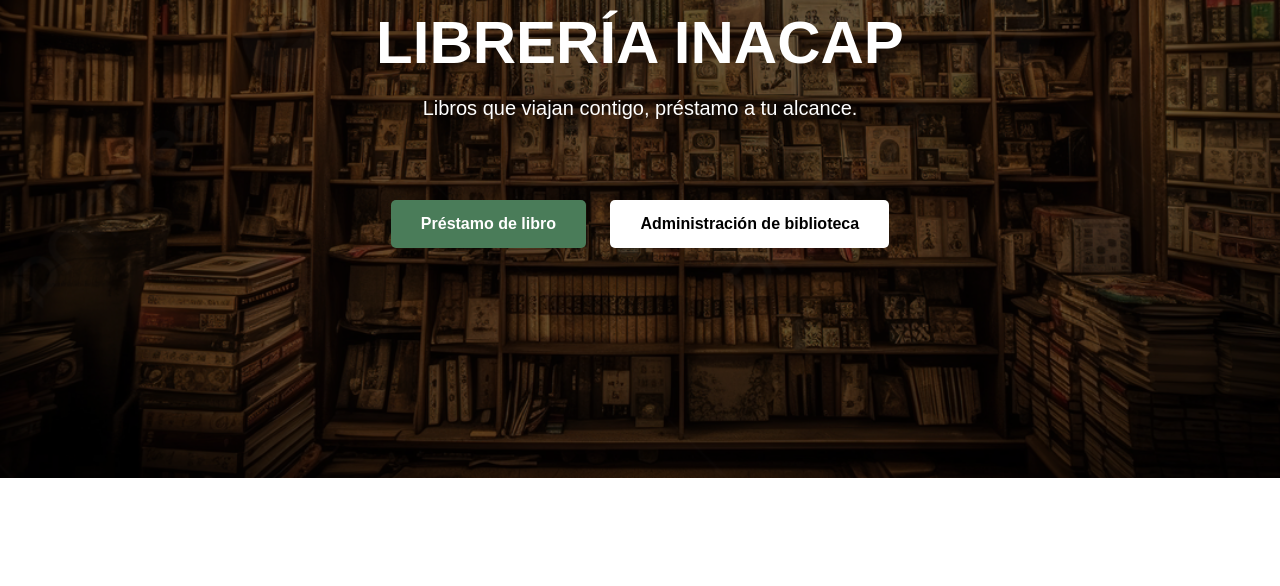
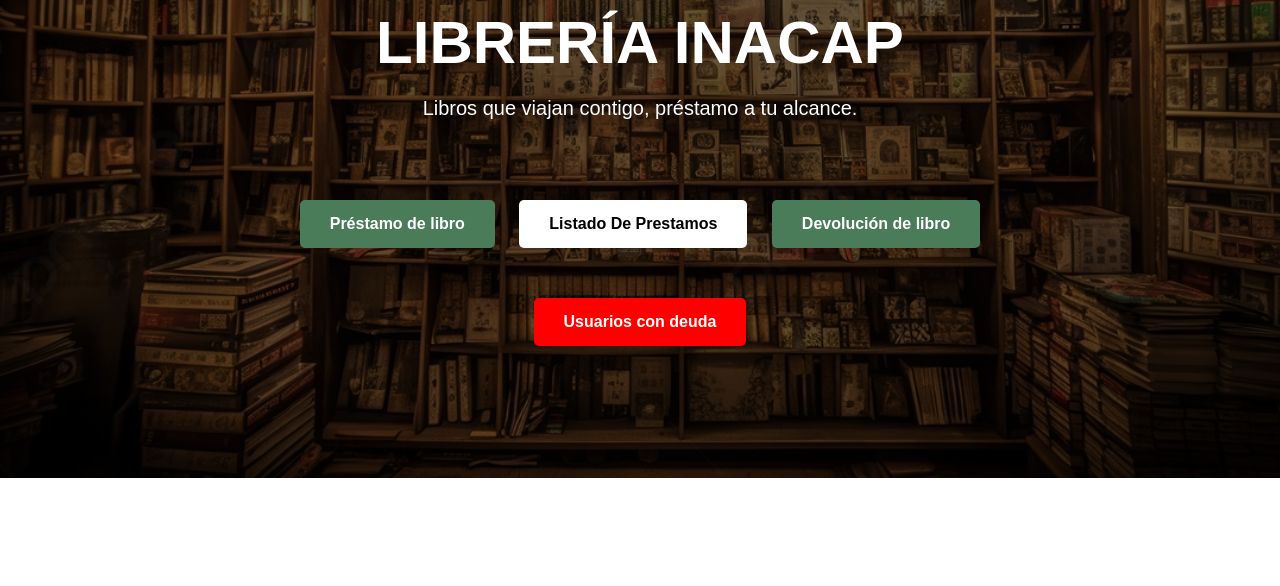
Before and after one commit to OddKing/DjangoBiblioteca, a Django app: page / in a window 1280 px wide. Shown: the part 322-908 px from the top of the page. Run offline with Django 5.2, Linux system fonts and the light colour scheme; the visitor is signed in with stand-in values (Sample User, id 1).

Commit message:
Con funcionalidades LISTAS

```diff
--- a/prestamo/templates/index.html
+++ b/prestamo/templates/index.html
@@ -21,7 +21,9 @@
         <p>Libros que viajan contigo, préstamo a tu alcance.</p>
         <div class="buttons">
             <a href="{% url 'prestamo_libro' %}" class="button primary">Préstamo de libro</a>
-            <a href="{% url 'listado_prestamos' %}" class="button secondary">Administración de biblioteca</a>
+            <a href="{% url 'listado_prestamos' %}" class="button secondary">Listado De Prestamos</a>
+            <a href="{% url 'devolucion_libro' %}" class="button primary">Devolución de libro</a> </br>
+            <a href="{% url 'usuarios_con_deuda' %}" class="button warning">Usuarios con deuda</a>
         </div>
     </main>
         <footer id="CONTACTO" class="bg-dark text-light footer-container">
--- a/prestamo/urls.py
+++ b/prestamo/urls.py
@@ -8,4 +8,6 @@
     path('login/', views.login_view, name='login'),  # Ruta para iniciar sesión
     path('logout/', views.logout_view, name='logout'),  # Ruta para cerrar sesión
     path('encargado/listado-prestamos/', views.listado_prestamos, name='listado_prestamos'),
+    path('devolucion/', views.devolucion_libro, name='devolucion_libro'),
+    path('usuarios-con-deuda/', views.usuarios_con_deuda, name='usuarios_con_deuda'),
 ]
--- a/prestamo/views.py
+++ b/prestamo/views.py
@@ -1,12 +1,86 @@
-from django.shortcuts import render, redirect
+from django.shortcuts import render, redirect, get_object_or_404
 from django.http import HttpResponse
 from django.contrib.auth.decorators import login_required, user_passes_test
 from django.contrib.auth import authenticate, login, logout
-from .models import Prestamo, TipoUsuario
 from django.utils import timezone
-from .forms import PrestamoForm
 from django.contrib import messages
 from django.db import transaction
+from datetime import timedelta
+from .models import Prestamo, TipoUsuario, Usuario
+from .forms import PrestamoForm
+
+
+#ESTE ME DA PASO A LA FECHA ACTUAL (NO MODIFICAR)
+@login_required
+def usuarios_con_deuda(request):
+    fecha_actual = timezone.now().date()
+
+    prestamos_vencidos = Prestamo.objects.filter(
+        fechaVencimiento__lt=fecha_actual,
+        fechaDevolucion__isnull=True
+    ).select_related('RUTUsuario', 'RUTUsuario__idTipoUsuario', 'codigoLibro')
+
+    usuarios_con_deuda = []
+    for prestamo in prestamos_vencidos:
+        dias_retraso = (fecha_actual - prestamo.fechaVencimiento).days
+        tipo_usuario = prestamo.RUTUsuario.idTipoUsuario.TipoUsuario.lower()
+
+        if (tipo_usuario == 'alumno' and dias_retraso > 7) or (tipo_usuario == 'docente' and dias_retraso > 20):
+            usuarios_con_deuda.append({
+                'usuario': prestamo.RUTUsuario,
+                'libro': prestamo.codigoLibro,
+                'dias_retraso': dias_retraso,
+                'tipo_usuario': tipo_usuario,
+                'fecha_vencimiento': prestamo.fechaVencimiento
+            })
+
+    return render(request, 'usuarios_con_deuda.html', {'usuarios_con_deuda': usuarios_con_deuda})
+
+#DESCOMENTO ESTO PARA MOSTRAR PERSONAS CON DEUDA.
+# @login_required
+# def usuarios_con_deuda(request):
+#     # Usa una fecha futura para simular que estamos en el futuro
+#     fecha_simulada = timezone.now().date() + timedelta(days=30)  # 30 días en el futuro
+
+#     prestamos_vencidos = Prestamo.objects.filter(
+#         fechaVencimiento__lt=fecha_simulada,
+#         fechaDevolucion__isnull=True
+#     ).select_related('RUTUsuario', 'RUTUsuario__idTipoUsuario', 'codigoLibro')
+
+#     usuarios_con_deuda = []
+#     for prestamo in prestamos_vencidos:
+#         dias_retraso = (fecha_simulada - prestamo.fechaVencimiento).days
+#         tipo_usuario = prestamo.RUTUsuario.idTipoUsuario.TipoUsuario.lower()
+#         monto_deuda = dias_retraso * 1000  # $1.000 por día de retraso
+
+#         usuarios_con_deuda.append({
+#             'usuario': prestamo.RUTUsuario,
+#             'libro': prestamo.codigoLibro,
+#             'dias_retraso': dias_retraso,
+#             'tipo_usuario': tipo_usuario,
+#             'fecha_vencimiento': prestamo.fechaVencimiento,
+#             'en_deuda': True,
+#             'monto_deuda': monto_deuda
+#         })
+
+#     return render(request, 'usuarios_con_deuda.html', {'usuarios_con_deuda': usuarios_con_deuda})
+
+@login_required
+def devolucion_libro(request):
+    if request.method == 'POST':
+        prestamo_id = request.POST.get('prestamo_id')
+        prestamo = get_object_or_404(
+            Prestamo, idPrestamo=prestamo_id, idEstado__estado='Activo')
+        monto_multa = prestamo.devolver()
+        if monto_multa > 0:
+            messages.warning(
+                request, f"Libro devuelto con éxito. Se ha generado una multa de ${monto_multa}.")
+        else:
+            messages.success(request, "Libro devuelto con éxito.")
+        return redirect('devolucion_libro')
+
+    prestamos_activos = Prestamo.objects.filter(idEstado__estado='Activo')
+    return render(request, 'devolucion_libro.html', {'prestamos': prestamos_activos})
 
 @login_required
 def index(request):
```
Also changed, not shown: prestamo/templates/devolucion_libro.html (added, +31 -0 lines), prestamo/templates/usuarios_con_deuda.html (added, +38 -0 lines).
